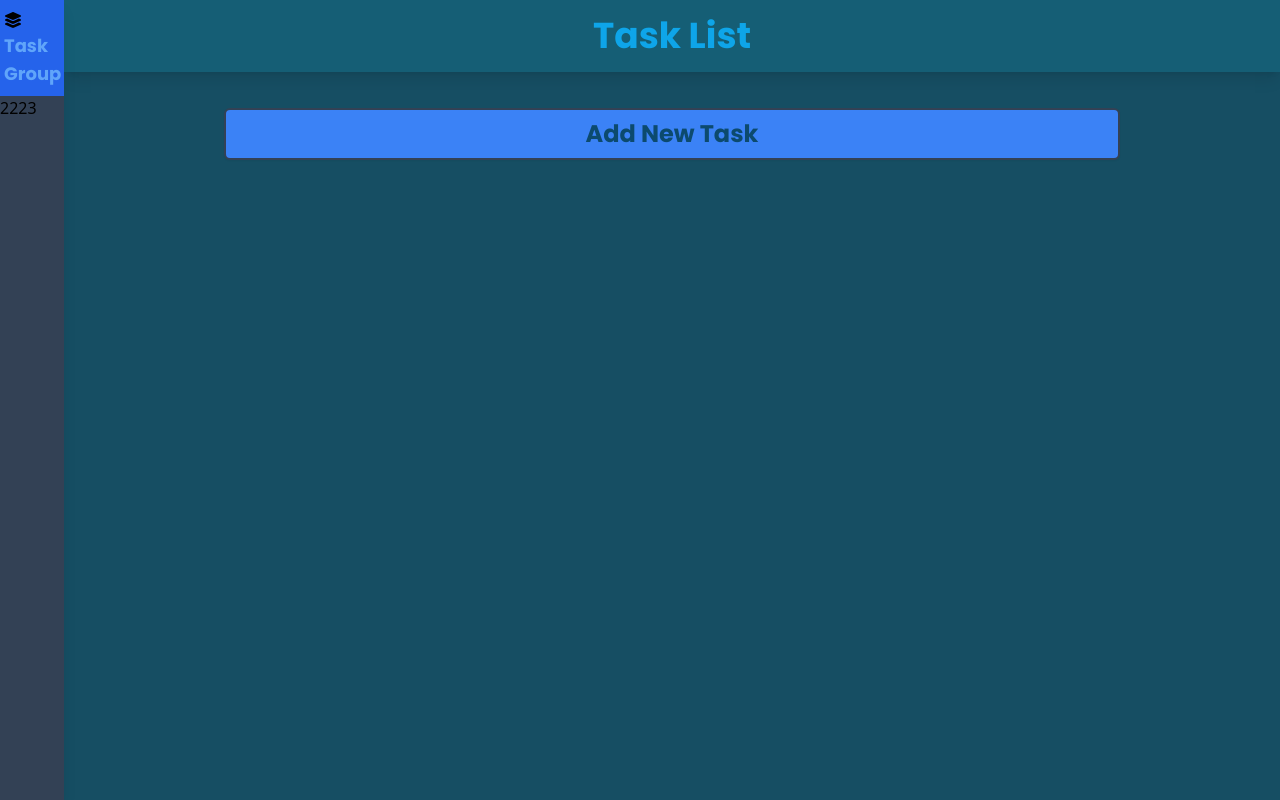
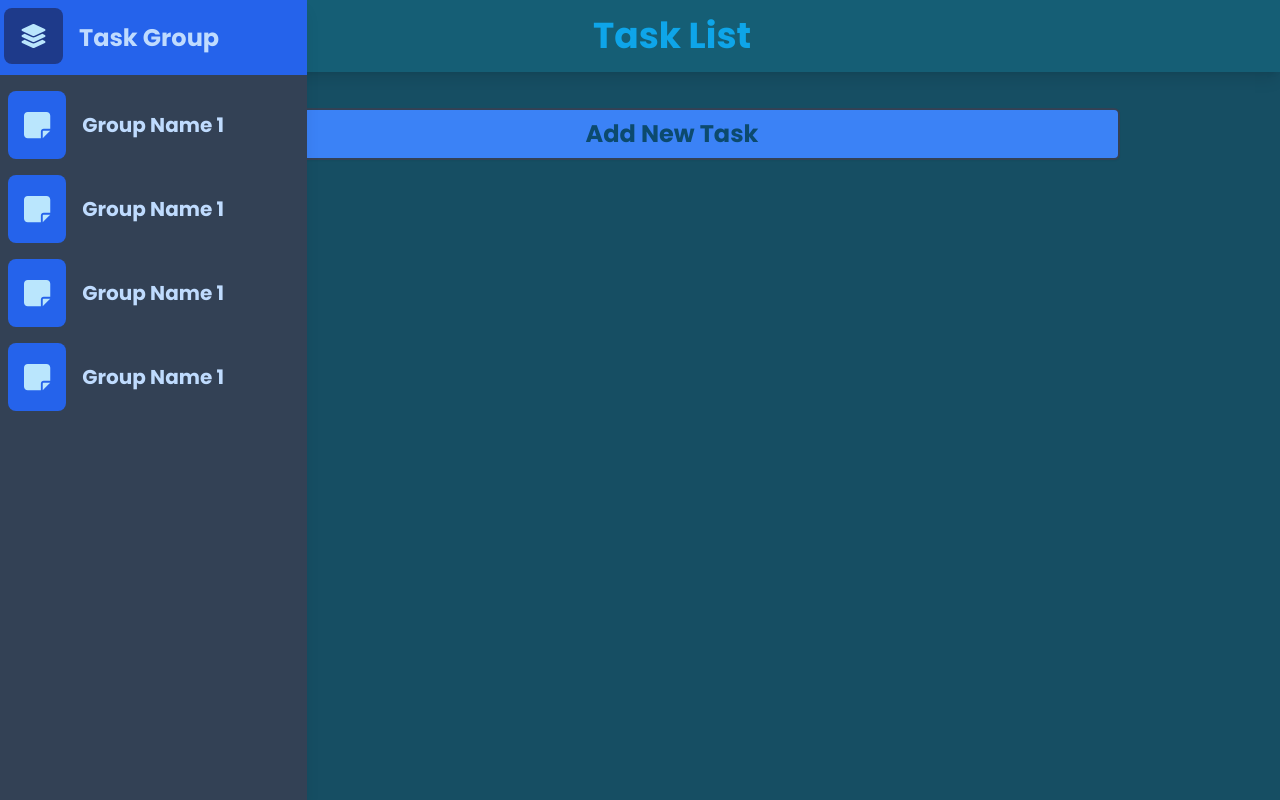
Before and after one commit to Shubamium/TaskList, a React (Vite) app: page / in a window 1280 px wide. Built offline with nearby package versions, Linux system fonts and the light colour scheme.

Commit message:
Add the sidebar

```diff
--- a/src/App.css
+++ b/src/App.css
@@ -3,8 +3,8 @@
     position: fixed;
     top: 0;
     left: 0;
-    width: 5%;
-    height: 100%;
+    width: 7%;
+    height: 100vh;
     z-index: 10;
     transition: all 250ms ease;
 }
@@ -15,14 +15,19 @@
 }
 
 .sidebar:hover{
-    width: 15%;
+    width: 24%;
 }
 .sidebar .hover-show{
     opacity: 0;
-    transition: all 250ms ease;
-    visibility: hidden;
+    transition: all 150ms ease;
+    white-space: nowrap;
 }
 .sidebar:hover .hover-show{
     opacity: 1;
-    visibility: collapse;
+    transition-delay: 250ms;
 }
+
+
+.sidebar .group-list::-webkit-scrollbar{
+    display: none;
+}
--- a/src/components/Sidebar.jsx
+++ b/src/components/Sidebar.jsx
@@ -1,17 +1,32 @@
 import { FontAwesomeIcon } from "@fortawesome/react-fontawesome";
-import { faLayerGroup} from "@fortawesome/free-solid-svg-icons";
+import { faLayerGroup,faNoteSticky} from "@fortawesome/free-solid-svg-icons";
 const Sidebar = () => {
     return (
-        <div className="sidebar shadow-lg bg-slate-700">
+        <div className="sidebar shadow-lg bg-slate-700 h-screen flex flex-col justify-items-stretch">
             <div className="section w-full py-2 px-1 bg-blue-600">
-                <button className=""><FontAwesomeIcon icon={faLayerGroup} /></button>
-                <h2 className="font-poppins text-blue-400 text-lg font-bold">Task Group</h2>
-                <FontAwesomeIcon icon="fa-solid fa-layer-group" />
-                <FontAwesomeIcon icon="fa-solid fa-coffee" />
-                <FontAwesomeIcon icon="fa-solid fa-layer-group" />
+                <div className="flex items-center">
+                    <button className=""><FontAwesomeIcon icon={faLayerGroup} className='text-sky-200 text-2xl bg-blue-900 p-4 rounded-lg hover:rounded-2xl transition-all' /></button>
+                    <h2 className="mx-4 whitespace-nowrap font-poppins text-blue-200 text-2xl font-bold hover-show">Task Group</h2>
+                </div>
             </div>
-            <button>222</button>
-            <button>3</button>
+            <div className="group-list p-1 py-4 grid gap-4 overflow-auto overflow-x-hidden">
+                <div className="flex items-center hover:bg-blue-800 cursor-pointer mx-1">
+                    <button className="text-sky-200 text-3xl bg-blue-600 p-4 rounded-lg hover:rounded-2xl transition-all "><FontAwesomeIcon icon={faNoteSticky}/></button>
+                    <h2 className="mx-4  font-poppins text-blue-200 text-xl font-bold hover-show">Group Name 1</h2>
+                </div>
+                <div className="flex items-center hover:bg-blue-800 cursor-pointer mx-1">
+                    <button className="text-sky-200 text-3xl bg-blue-600 p-4 rounded-lg hover:rounded-2xl transition-all "><FontAwesomeIcon icon={faNoteSticky}/></button>
+                    <h2 className="mx-4  font-poppins text-blue-200 text-xl font-bold hover-show">Group Name 1</h2>
+                </div> <div className="flex items-center hover:bg-blue-800 cursor-pointer mx-1">
+                    <button className="text-sky-200 text-3xl bg-blue-600 p-4 rounded-lg hover:rounded-2xl transition-all "><FontAwesomeIcon icon={faNoteSticky}/></button>
+                    <h2 className="mx-4  font-poppins text-blue-200 text-xl font-bold hover-show">Group Name 1</h2>
+                </div> <div className="flex items-center hover:bg-blue-800 cursor-pointer mx-1">
+                    <button className="text-sky-200 text-3xl bg-blue-600 p-4 rounded-lg hover:rounded-2xl transition-all "><FontAwesomeIcon icon={faNoteSticky}/></button>
+                    <h2 className="mx-4  font-poppins text-blue-200 text-xl font-bold hover-show">Group Name 1</h2>
+                </div>
+
+            </div>
+
         </div>
      );
 }
```
